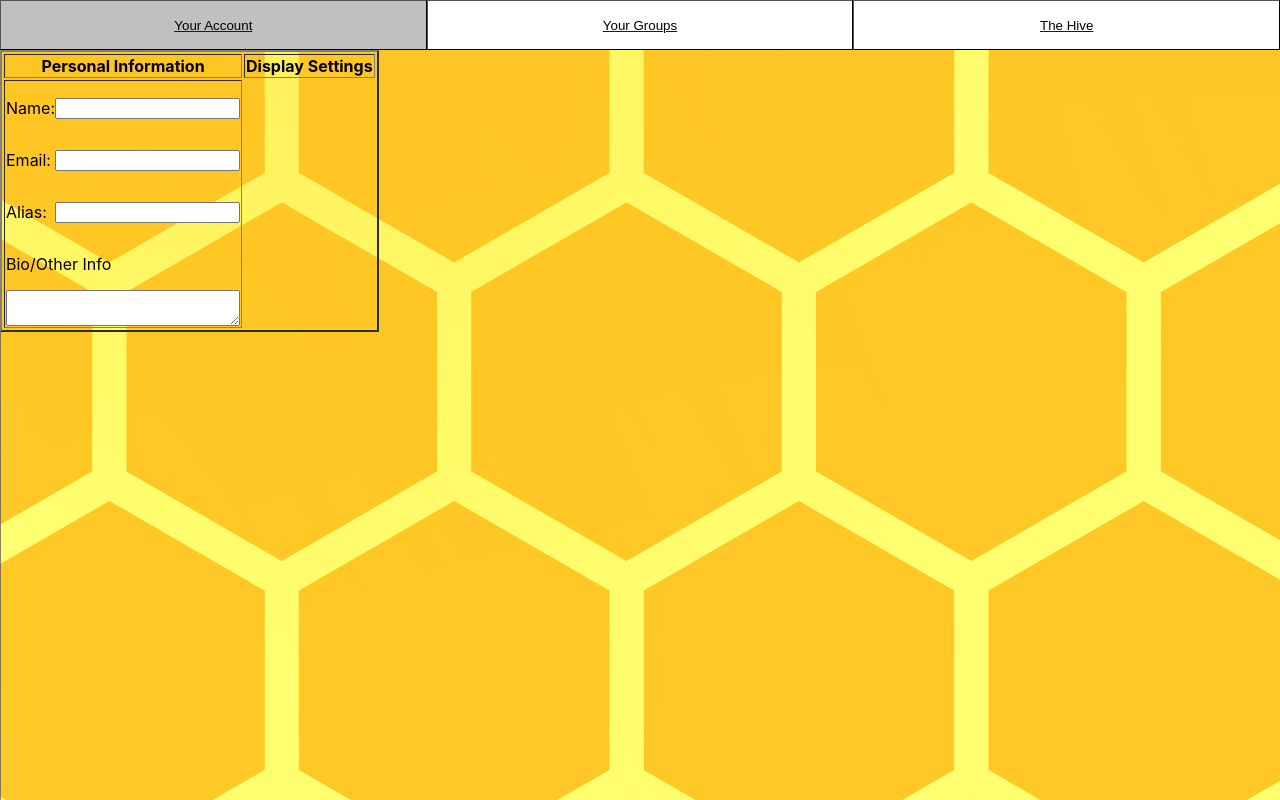
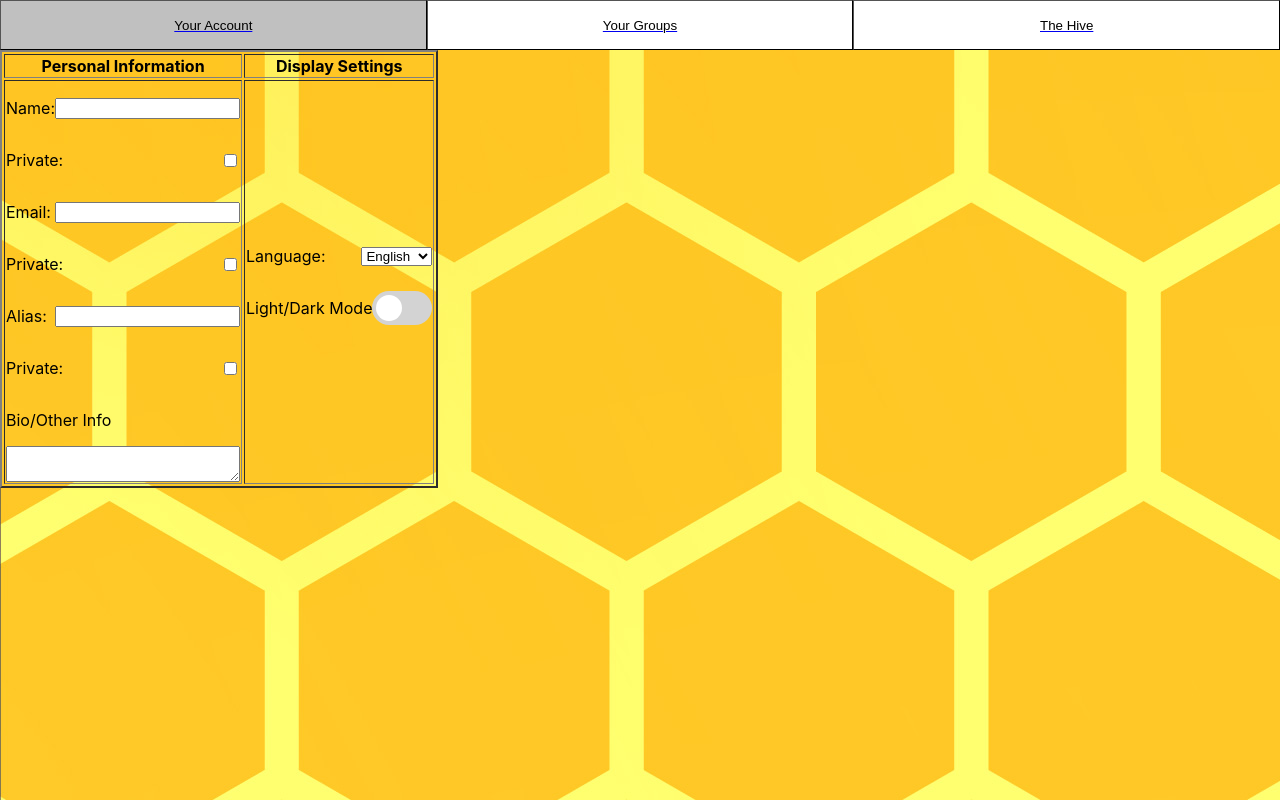
Before and after one commit to danield33/the_hive, a React (Create React App) app: page /Account in a window 1280 px wide. Built offline with nearby package versions, Linux system fonts and the light colour scheme.

Commit message:
Add switch component

```diff
--- /dev/null
+++ b/src/components/Dropdown.js
@@ -0,0 +1,12 @@
+
+export function Dropdown({data, id, name, className, optionClass}) {
+    return (
+        <select id={id} name={name} className={className}>{/*value={id}*/}
+            {data.map((i, j) => {
+                return(
+                    <option className={optionClass} value={i.val}>{i.text}</option>
+                )
+            })}
+        </select>
+    );
+};
--- /dev/null
+++ b/src/components/Switch.js
@@ -0,0 +1,20 @@
+import './styles.css'
+import React, {useState} from 'react';
+
+export function Switch({trueColor, falseColor}) {
+
+    const [value, setVal] = useState(false);
+
+    const toggle = () => {
+        setVal(!value)
+    }
+
+    return (
+        <label className="switch" >
+            <input type="checkbox" onChange={toggle}/>
+                <span className="slider round" style={{
+                    backgroundColor: value ? trueColor : falseColor
+                }}/>
+        </label>
+    );
+};
--- /dev/null
+++ b/src/components/styles.css
@@ -0,0 +1,55 @@
+/* The switch - the box around the slider */
+.switch {
+    position: relative;
+    display: inline-block;
+    width: 60px;
+    height: 34px;
+}
+
+/* Hide default HTML checkbox */
+.switch input {
+    opacity: 0;
+    width: 0;
+    height: 0;
+}
+
+/* The slider */
+.slider {
+    position: absolute;
+    cursor: pointer;
+    top: 0;
+    left: 0;
+    right: 0;
+    bottom: 0;
+    background-color: #ccc;
+    -webkit-transition: .4s;
+    transition: .4s;
+}
+
+.slider:before {
+    position: absolute;
+    content: "";
+    height: 26px;
+    width: 26px;
+    left: 4px;
+    bottom: 4px;
+    background-color: white;
+    -webkit-transition: .4s;
+    transition: .4s;
+}
+
+
+input:checked + .slider:before {
+    -webkit-transform: translateX(26px);
+    -ms-transform: translateX(26px);
+    transform: translateX(26px);
+}
+
+/* Rounded sliders */
+.slider.round {
+    border-radius: 34px;
+}
+
+.slider.round:before {
+    border-radius: 50%;
+}
--- a/src/screens/Account/Account.js
+++ b/src/screens/Account/Account.js
@@ -1,8 +1,21 @@
 import React, {Component} from 'react';
 import PropTypes from 'prop-types';
 import './styles.css'
+import {Dropdown} from "../../components/Dropdown";
+import {Switch} from "../../components/Switch";
 
 class Account extends Component {
+
+    renderCheckBox(){
+        return(
+            <div>
+                <p>Private:</p>
+                <input type={'checkbox'}/>
+            </div>
+        )
+    }
+
+
     render() {
         return (
             <div>
@@ -18,19 +31,29 @@ class Account extends Component {
                     <tr>
                         <td>
                             <div className={'tblDesc'}>
-                                <p>Name:</p>
-                                <input className={'formInput'}/>
+                                <div>
+                                    <p>Name:</p>
+                                    <input className={'formInput'}/>
+                                </div>
+
+                                {this.renderCheckBox()}
                             </div>
+
+                            <div className={'tblDesc'}>
+                                <div>
+                                    <p>Email:</p>
+                                    <input className={'formInput'}/>
+                                </div>
+                                {this.renderCheckBox()}
+                            </div>
+
                             <div className={'tblDesc'}>
 
-                                <p>Email:</p>
-                                <input className={'formInput'}/>
-
-                            </div>
-                            <div className={'tblDesc'}>
-
-                                <p>Alias:</p>
-                                <input className={'formInput'}/>
+                                <div>
+                                    <p>Alias:</p>
+                                    <input className={'formInput'}/>
+                                </div>
+                                {this.renderCheckBox()}
 
                             </div>
                             <div style={{display: 'flex', flexDirection: 'column'}}>
@@ -39,6 +62,34 @@ class Account extends Component {
                             </div>
 
                         </td>
+
+                        <td>
+
+                            <div className={'tblDesc'}>
+                                <div>
+                                    <p>Language:</p>
+                                    <Dropdown data={[
+                                        {
+                                            text: "English",
+                                            val: "eng"
+                                        },
+                                        {
+                                            text: "Spanish",
+                                            val: "esp"
+                                        }
+                                    ]} name={'languages'}/>
+                                </div>
+                            </div>
+
+                            <div className={'tblDesc'}>
+                                <div>
+                                    <p>Light/Dark Mode</p>
+                                    <Switch trueColor={'black'} falseColor={'lightgrey'}/>
+                                </div>
+                            </div>
+
+                        </td>
+
                     </tr>
                 </table>
             </div>
--- a/src/screens/Account/styles.css
+++ b/src/screens/Account/styles.css
@@ -1,9 +1,14 @@
 .tblDesc{
+    align-items: center;
+}
+
+.tblDesc div{
     display: flex;
     flex-direction: row;
     align-items: center;
     justify-content: space-between
 }
+
 .formInput{
     height: 20
 }
```
